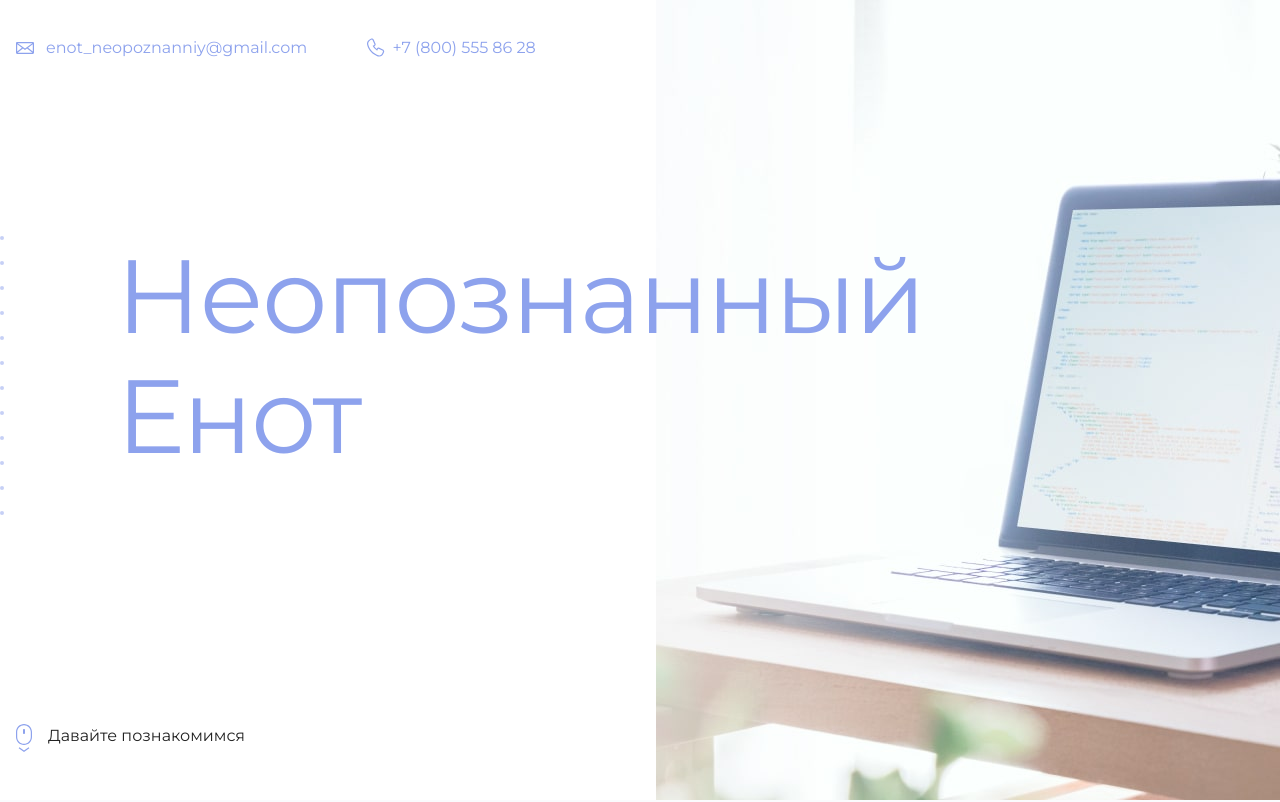
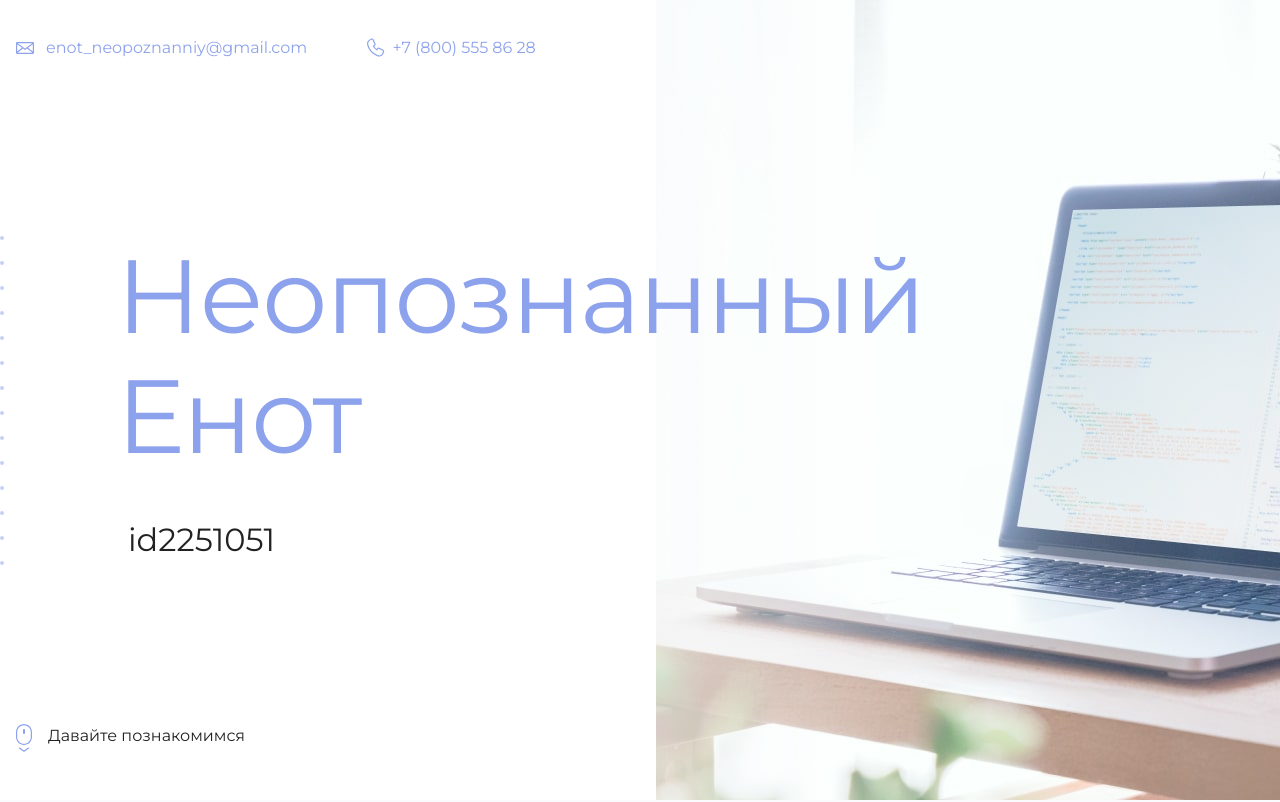
Before and after one commit to win32jeefoo/my-site, a plain HTML site: page index.html in a window 1280 px wide. Shown: the top 802 px of the page. Drawn offline with Linux system fonts and the light colour scheme.

Commit message:
Добавляет id

```diff
--- a/index.html
+++ b/index.html
@@ -19,7 +19,7 @@
       <section class="hero-image">
         <div class="container">
           <h1 class="heading">Неопознанный Енот</h1>
-          <p><!-- Тут ваш id на сайте Академии --></p>
+          <p>id2251051</p>
         </div>
       </section>
 
```
